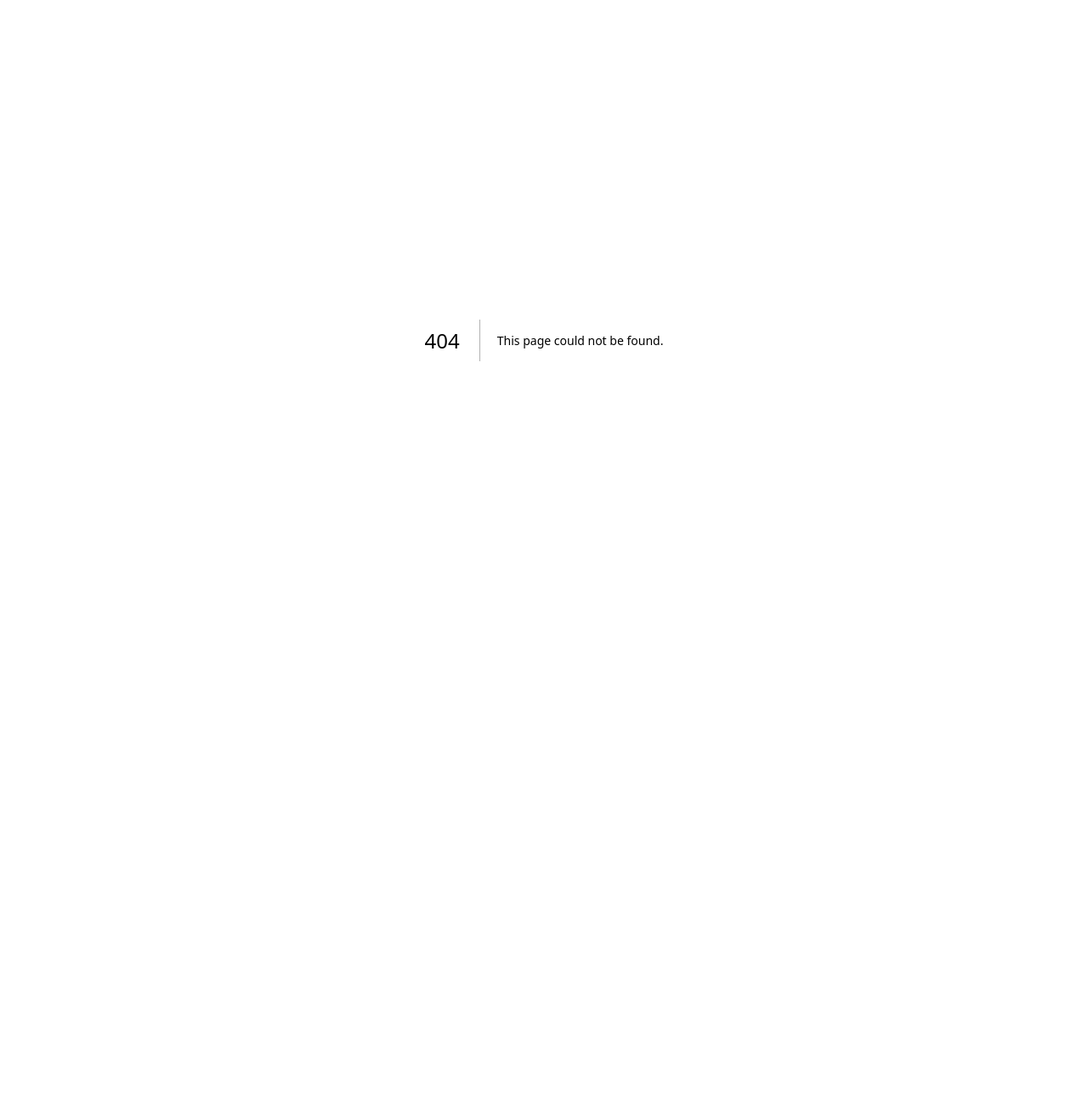
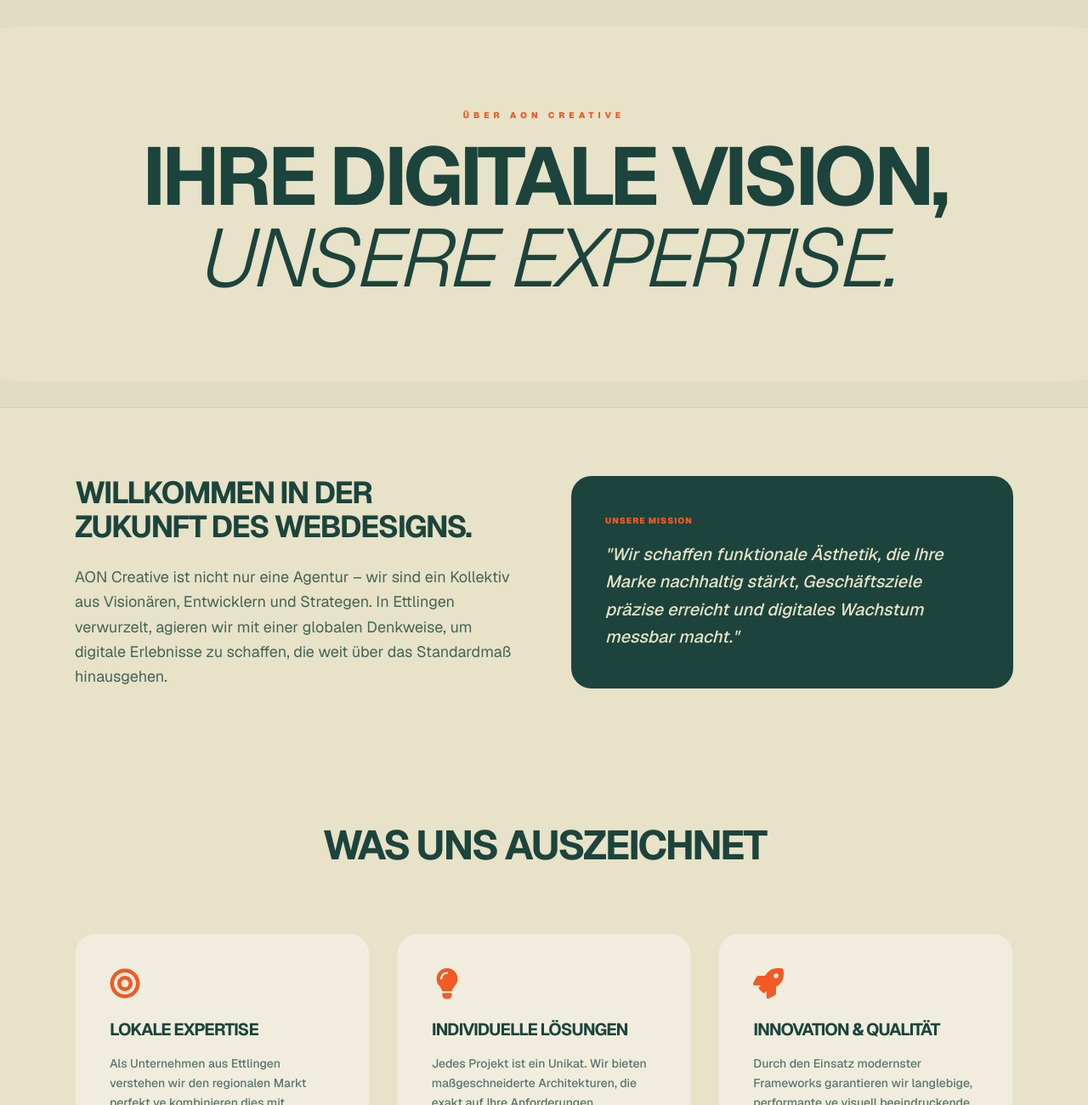
Before and after one commit to ademi57/aon-creative-web, a Next.js app: page /uber-uns in a window 1280 px wide. Before the commit this address had no page. Shown: the top 1300 px of the page at 85% size. Before the commit the page ends 800 px from the top, so only its background shows below. Built offline with nearby package versions, Linux system fonts and the light colour scheme.

Commit message:
Über uns eklendi

```diff
--- /dev/null
+++ b/app/uber-uns/page.tsx
@@ -0,0 +1,152 @@
+"use client";
+import { motion } from "framer-motion";
+import { FaBullseye, FaLightbulb, FaHandshake, FaRocket } from "react-icons/fa";
+
+export default function UberUns() {
+  const containerVariants = {
+    hidden: { opacity: 0 },
+    visible: {
+      opacity: 1,
+      transition: { staggerChildren: 0.2 }
+    }
+  };
+
+  const itemVariants = {
+    hidden: { y: 20, opacity: 0 },
+    visible: { y: 0, opacity: 1 }
+  };
+
+  return (
+    <main className="min-h-screen bg-[#E7E2C8] text-[#1C443C] font-sans selection:bg-[#F15A24] selection:text-white pb-20">
+      {/* --- HERO SECTION --- */}
+      <section className="relative h-[60vh] flex items-center justify-center overflow-hidden border-b border-[#1C443C]/10">
+        <motion.div
+          initial={{ scale: 1.1, opacity: 0 }}
+          animate={{ scale: 1, opacity: 1 }}
+          transition={{ duration: 1.5 }}
+          className="text-center z-10 px-5"
+        >
+          <h1 className="text-[10px] uppercase tracking-[0.5em] font-black text-[#F15A24] mb-4">Über AON Creative</h1>
+          <h2 className="text-5xl md:text-8xl font-bold uppercase tracking-tighter leading-none">
+            Ihre digitale Vision, <br />
+            <span className="italic font-light">Unsere Expertise.</span>
+          </h2>
+        </motion.div>
+        {/* Arka plan dekorasyonu */}
+        <div className="absolute top-1/2 left-1/2 -translate-x-1/2 -translate-y-1/2 w-full h-full opacity-[0.03] pointer-events-none">
+          <div className="w-full h-full border-[100px] border-[#1C443C] rounded-full scale-150" />
+        </div>
+      </section>
+
+      <div className="max-w-6xl mx-auto px-5 md:px-6 py-20">
+        {/* --- MISSION STATEMENT --- */}
+        <section className="grid grid-cols-1 md:grid-cols-2 gap-16 mb-40">
+          <motion.div
+            initial={{ x: -30, opacity: 0 }}
+            whileInView={{ x: 0, opacity: 1 }}
+            viewport={{ once: true }}
+            className="space-y-6"
+          >
+            <h3 className="text-2xl md:text-4xl font-bold uppercase tracking-tighter">Willkommen in der <br/>Zukunft des Webdesigns.</h3>
+            <p className="text-lg opacity-80 leading-relaxed">
+              AON Creative ist nicht nur eine Agentur – wir sind ein Kollektiv aus Visionären, Entwicklern und Strategen. In Ettlingen verwurzelt, agieren wir mit einer globalen Denkweise, um digitale Erlebnisse zu schaffen, die weit über das Standardmaß hinausgehen.
+            </p>
+          </motion.div>
+          <motion.div
+            initial={{ x: 30, opacity: 0 }}
+            whileInView={{ x: 0, opacity: 1 }}
+            viewport={{ once: true }}
+            className="bg-[#1C443C] text-[#E7E2C8] p-10 rounded-3xl flex flex-col justify-center"
+          >
+            <h4 className="text-[#F15A24] font-black uppercase text-[10px] tracking-widest mb-4">Unsere Mission</h4>
+            <p className="text-xl font-medium leading-relaxed italic">
+              "Wir schaffen funktionale Ästhetik, die Ihre Marke nachhaltig stärkt, Geschäftsziele präzise erreicht und digitales Wachstum messbar macht."
+            </p>
+          </motion.div>
+        </section>
+
+        {/* --- WAS UNS AUSZEICHNET (GRID) --- */}
+        <section className="mb-40">
+          <div className="text-center mb-20">
+            <h3 className="text-3xl md:text-5xl font-bold uppercase tracking-tighter">Was uns auszeichnet</h3>
+          </div>
+
+          <motion.div
+            variants={containerVariants}
+            initial="hidden"
+            whileInView="visible"
+            viewport={{ once: true }}
+            className="grid grid-cols-1 md:grid-cols-3 gap-8"
+          >
+            <FeatureCard
+              Icon={FaBullseye}
+              title="Lokale Expertise"
+              desc="Als Unternehmen aus Ettlingen verstehen wir den regionalen Markt perfekt ve kombinieren dies mit globalen Technologietrends."
+            />
+            <FeatureCard
+              Icon={FaLightbulb}
+              title="Individuelle Lösungen"
+              desc="Jedes Projekt ist ein Unikat. Wir bieten maßgeschneiderte Architekturen, die exakt auf Ihre Anforderungen zugeschnitten sind."
+            />
+            <FeatureCard
+              Icon={FaRocket}
+              title="Innovation & Qualität"
+              desc="Durch den Einsatz modernster Frameworks garantieren wir langlebige, performante ve visuell beeindruckende Ergebnisse."
+            />
+          </motion.div>
+        </section>
+
+        {/* --- PARTNERSCHAFT (DETAYLI BÖLÜM) --- */}
+        <section className="relative bg-white/30 rounded-[40px] p-8 md:p-20 overflow-hidden mb-40">
+          <div className="max-w-3xl">
+            <h3 className="text-3xl md:text-5xl font-bold uppercase tracking-tighter mb-8">Partnerschaftliche <br/> Zusammenarbeit.</h3>
+            <p className="text-lg opacity-75 mb-10 leading-relaxed">
+              Für uns sind Sie mehr als nur ein Auftraggeber. Wir verstehen uns als integraler Partner Ihres Erfolgs. Von der ersten Konzeption bis zur langfristigen Wartung begleiten wir Ihre Vision mit Leidenschaft ve technischer Präzision.
+            </p>
+            <div className="flex flex-wrap gap-4">
+              <span className="px-4 py-2 bg-[#1C443C]/5 border border-[#1C443C]/10 rounded-full text-[10px] font-bold uppercase tracking-widest">Responsive Design</span>
+              <span className="px-4 py-2 bg-[#1C443C]/5 border border-[#1C443C]/10 rounded-full text-[10px] font-bold uppercase tracking-widest">E-Commerce</span>
+              <span className="px-4 py-2 bg-[#1C443C]/5 border border-[#1C443C]/10 rounded-full text-[10px] font-bold uppercase tracking-widest">SEO Optimization</span>
+              <span className="px-4 py-2 bg-[#1C443C]/5 border border-[#1C443C]/10 rounded-full text-[10px] font-bold uppercase tracking-widest">Webhosting</span>
+            </div>
+          </div>
+          <div className="absolute right-[-10%] bottom-[-10%] opacity-[0.05] hidden md:block">
+            <FaHandshake size={400} />
+          </div>
+        </section>
+
+        {/* --- CALL TO ACTION --- */}
+        <motion.section
+          whileHover={{ scale: 1.01 }}
+          className="bg-[#F15A24] rounded-[40px] p-12 md:p-24 text-center text-white shadow-2xl shadow-[#F15A24]/30"
+        >
+          <h3 className="text-4xl md:text-7xl font-bold uppercase tracking-tighter mb-8 italic">Bereit für den Erfolg?</h3>
+          <p className="text-xl md:text-2xl mb-12 opacity-90 max-w-2xl mx-auto">
+            Haben Sie eine Projektidee? Lassen Sie uns gemeinsam etwas Herausragendes schaffen.
+          </p>
+          <a
+            href="/kontakt"
+            className="inline-block bg-[#1C443C] text-[#E7E2C8] px-12 py-5 rounded-full text-xs font-black uppercase tracking-[0.3em] hover:bg-white hover:text-[#F15A24] transition-all duration-500"
+          >
+            Kontaktieren Sie uns
+          </a>
+        </motion.section>
+      </div>
+    </main>
+  );
+}
+
+function FeatureCard({ Icon, title, desc }: { Icon: any, title: string, desc: string }) {
+  return (
+    <motion.div
+      whileHover={{ y: -10 }}
+      className="bg-white/40 border border-[#1C443C]/5 p-10 rounded-3xl"
+    >
+      <div className="text-[#F15A24] text-4xl mb-6">
+        <Icon />
+      </div>
+      <h4 className="text-xl font-bold uppercase tracking-tighter mb-4 leading-tight">{title}</h4>
+      <p className="text-sm opacity-70 leading-relaxed font-medium">{desc}</p>
+    </motion.div>
+  );
+}
```
